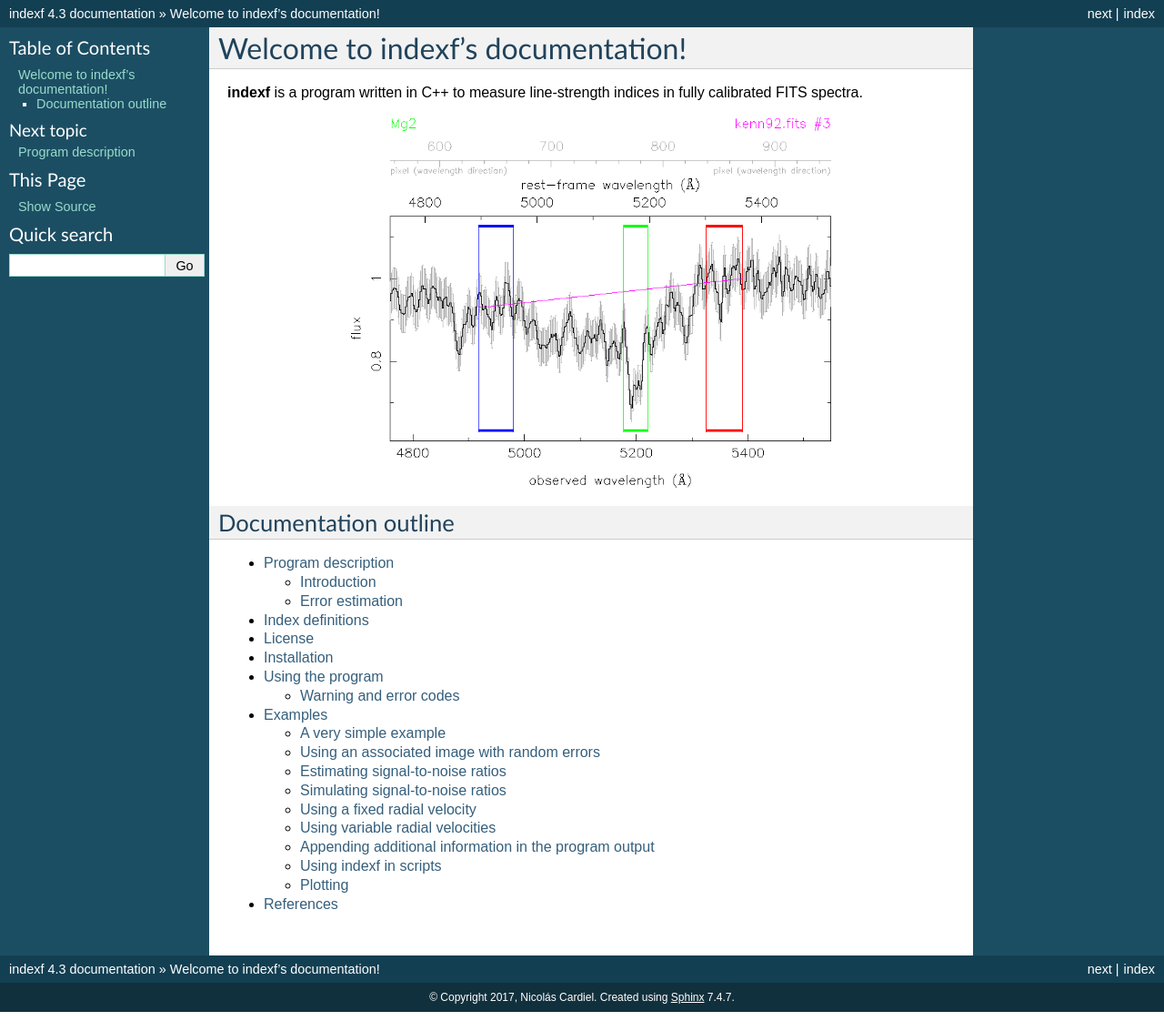
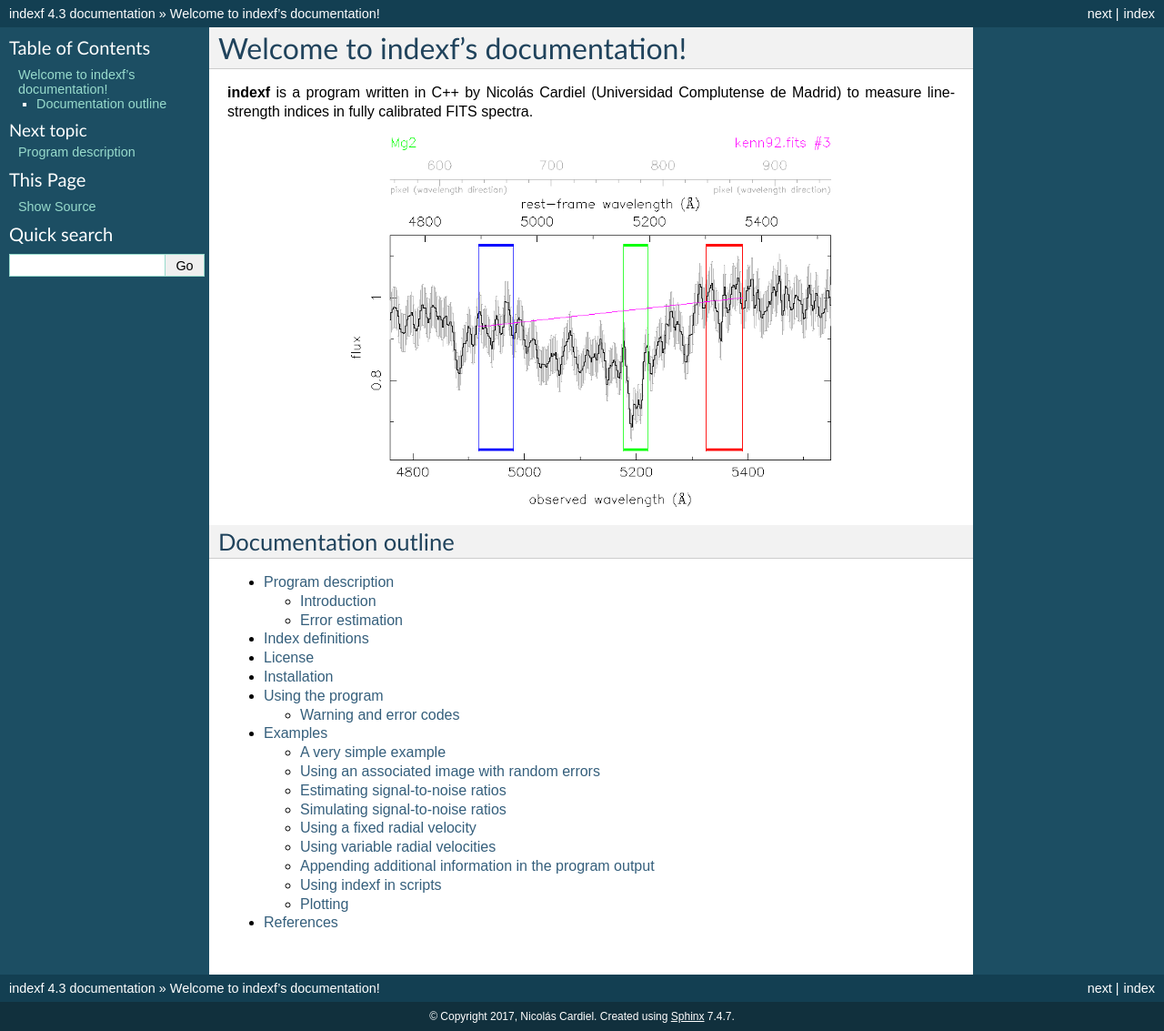
Before and after one commit to nicocardiel/indexf, a Sphinx documentation site: the page built from docs/index.rst, in a window 1280 px wide. Shown: the whole page at 91% size. Built offline with Sphinx 7.4.7, drawn with Linux system fonts in a browser that asks for light colours; formulas are drawn with MathJax 3; before the commit the page ends 1112 px from its top, so only the background shows below that.

Commit message:
Update introduction in documentation

```diff
--- a/docs/index.rst
+++ b/docs/index.rst
@@ -6,7 +6,8 @@
 Welcome to indexf's documentation!
 ==================================
 
-**indexf** is a program written in C++ to measure line-strength indices in
+**indexf** is a program written in C++ by Nicolás Cardiel (Universidad
+Complutense de Madrid) to measure line-strength indices in
 fully calibrated FITS spectra.
 
 .. image:: images/kenn92.gif
```
